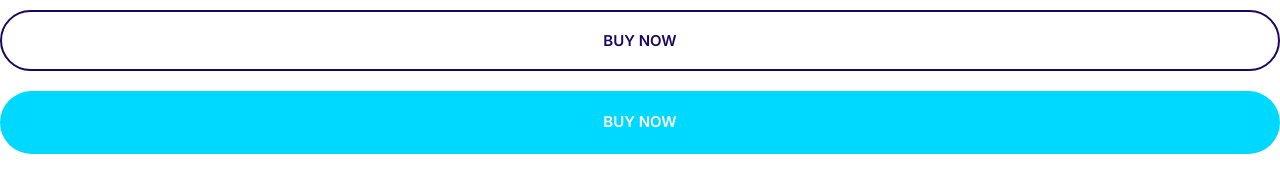
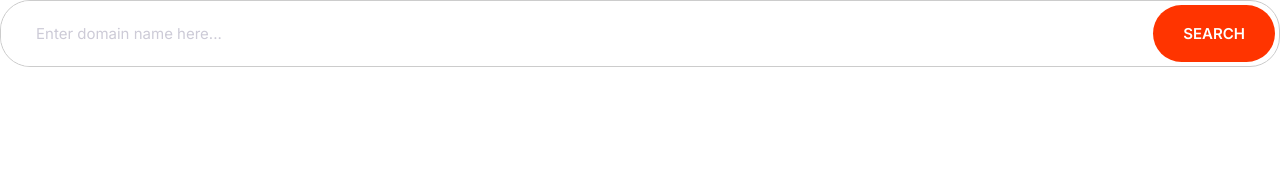
Before and after one commit to Shoaib009/Moshify, a plain HTML site: page index.html in a window 1280 px wide. Drawn offline with Linux system fonts and the light colour scheme.

Commit message:
search button build complete.

```diff
--- a/css/styles.css
+++ b/css/styles.css
@@ -4,6 +4,8 @@
   --color-accent: #ff3400;
   --color-headings: #1b0760;
   --color-body: #918ca4;
+  --color-border: #ccc;
+  --border-radius: 30px;
 }
 *,
 *::after,
@@ -178,3 +180,32 @@ a {
     font-size: 1.5rem;
   }
 }
+/* input */
+.input {
+  padding: 1.5rem 3.5rem;
+  border: 1px solid var(--color-border);
+  border-radius: var(--border-radius);
+  color: var(--color-headings);
+  font-size: 2rem;
+  outline: 0;
+}
+::placeholder {
+  color: #cdcbd7;
+}
+.input--group {
+  border: 1px solid var(--color-border);
+  border-radius: var(--border-radius);
+  display: flex;
+}
+.input--group .input {
+  border: 0;
+  flex-grow: 1;
+}
+.input--group .btn {
+  margin: 4px;
+}
+@media screen and (min-width: 1024px) {
+  .input {
+    font-size: 1.5rem;
+  }
+}
--- a/index.html
+++ b/index.html
@@ -15,7 +15,13 @@
     />
   </head>
   <body>
-    <button class="btn btn--outline btn--block">Buy Now</button>
-    <a href="#" class="btn btn--secondary btn--block">Buy Now</a>
+    <div class="input--group">
+      <input
+        type="text"
+        class="input"
+        placeholder="Enter domain name here..."
+      />
+      <button class="btn btn--accent">Search</button>
+    </div>
   </body>
 </html>
```
Also changed, not shown: components/inputs.html (added, +1 -0 lines), components/searchInput.html (added, +4 -0 lines).
